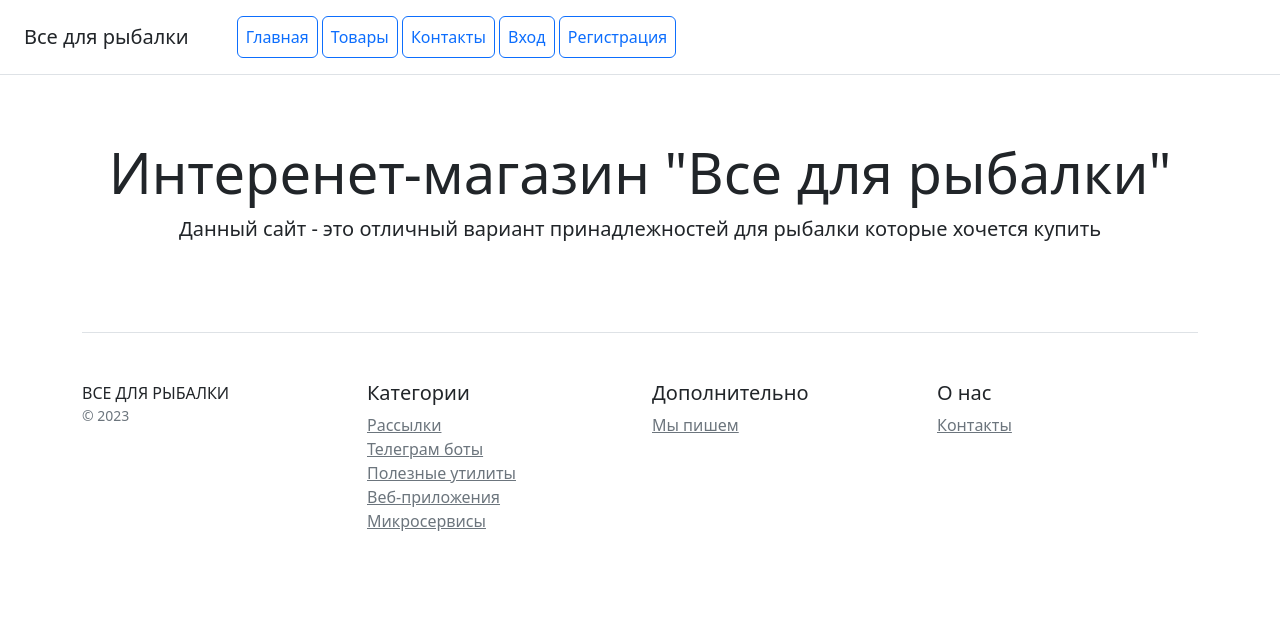
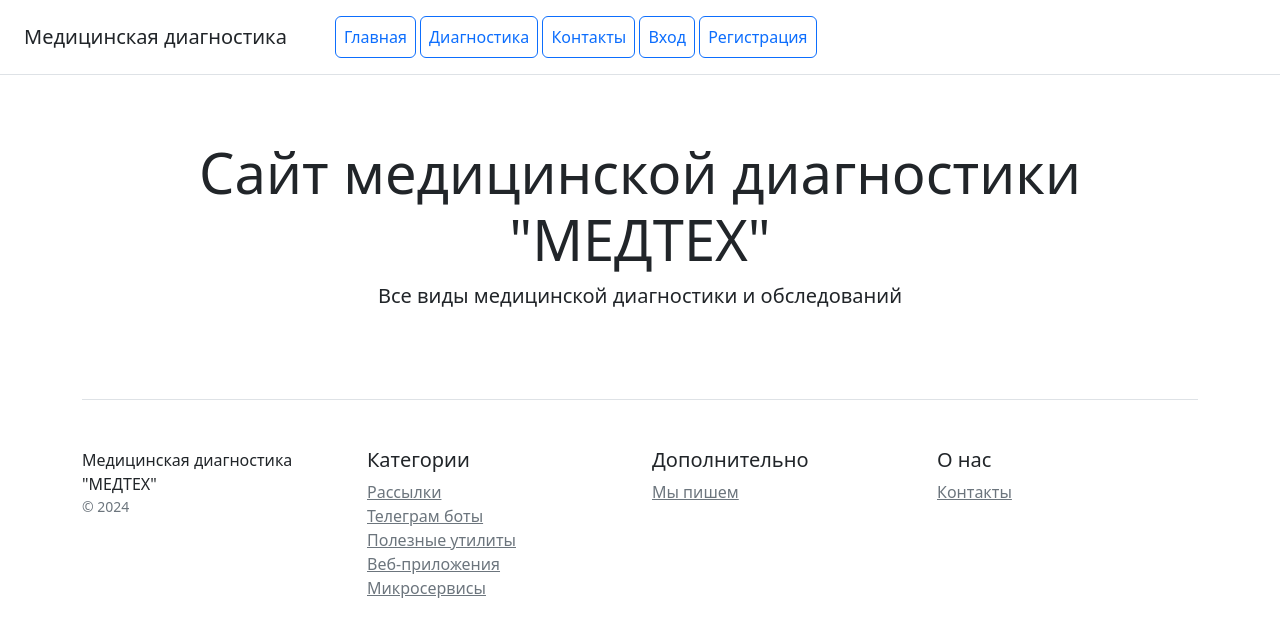
Before and after one commit to MilanKutnaGora/Medicine, a Django app: page / in a window 1280 px wide. Shown: the top 637 px of the page. Run offline with Django 5.2, Linux system fonts and the light colour scheme; some libraries are stand-ins or nearby versions.

Commit message:
Step 06 add

```diff
--- a/catalog/templates/catalog/base.html
+++ b/catalog/templates/catalog/base.html
@@ -3,7 +3,7 @@
 <head>
     <meta charset="utf-8">
     <meta name="viewport" content="width=device-width, initial-scale=1">
-    <title>Все для рыбалки</title>
+    <title>МЕДТЕХ</title>
     <link href="/static/css/bootstrap.min.css" rel="stylesheet">
 </head>
 <body>
@@ -19,8 +19,8 @@
     <footer class="pt-4 my-md-5 pt-md-5 border-top">
         <div class="row">
             <div class="col-12 col-md">
-                ВСЕ ДЛЯ РЫБАЛКИ
-                <small class="d-block mb-3 text-muted">&copy; 2023</small>
+                Медицинская диагностика "МЕДТЕХ"
+                <small class="d-block mb-3 text-muted">&copy; 2024</small>
             </div>
             <div class="col-6 col-md">
                 <h5>Категории</h5>
--- a/catalog/templates/catalog/home.html
+++ b/catalog/templates/catalog/home.html
@@ -2,8 +2,8 @@
 
 {% block content_1 %}
 <div class="pricing-header px-3 py-3 pt-md-5 pb-md-4 mx-auto text-center">
-    <h1 class="display-4">Интеренет-магазин "Все для рыбалки"</h1>
-    <p class="lead">Данный сайт - это отличный вариант принадлежностей для рыбалки которые хочется купить</p>
+    <h1 class="display-4">Сайт медицинской диагностики "МЕДТЕХ"</h1>
+    <p class="lead">Все виды медицинской диагностики и обследований</p>
 </div>
 
 {% endblock %}
--- a/catalog/templates/catalog/includes/inc_catalog_menu.html
+++ b/catalog/templates/catalog/includes/inc_catalog_menu.html
@@ -1,8 +1,8 @@
 <div class="d-flex flex-column flex-md-row align-items-center p-3 px-md-4 mb-3 bg-white border-bottom box-shadow">
-    <h5 class="my-0 mr-md-auto font-weight-normal">Все для рыбалки</h5>
+    <h5 class="my-0 mr-md-auto font-weight-normal">Медицинская диагностика</h5>
     <nav class="ms-5">
         <a class="p-2 btn btn-outline-primary" href="/">Главная</a>
-        <a class="p-2 btn btn-outline-primary" href="/shop/">Товары</a>
+        <a class="p-2 btn btn-outline-primary" href="/shop/">Диагностика</a>
 {#        <a class="p-2 btn btn-outline-primary" href="{% url 'record:list' %}">Запись блога</a>#}
         <a class="p-2 btn btn-outline-primary" href="/contacts/">Контакты</a>
         {% if user.is_authenticated %}
--- a/catalog/templates/catalog/product_detail.html
+++ b/catalog/templates/catalog/product_detail.html
@@ -6,7 +6,7 @@
             <div class="card">
                 <div class="card-header">
                     <h2 class="card-title">
-                        Информация о продукте
+                        Информация об услуге
                     </h2>
                 </div>
                 <div class="card-body">
@@ -18,7 +18,7 @@
                 <div class="card">
                 <div class="card-header">
                     <h2 class="card-title">
-                        Версия продукта
+                        Версия услуги
                     </h2>
                 </div>
                 <div class="card-body">
--- a/catalog/templates/catalog/product_form.html
+++ b/catalog/templates/catalog/product_form.html
@@ -7,7 +7,7 @@
                 <div class="card">
                     <div class="card-header">
                         <h2 class="card-title">
-                            Добавление продукта
+                            Добавление услуги
                         </h2>
                     </div>
                     <div class="card-body">
--- a/catalog/templates/catalog/shop.html
+++ b/catalog/templates/catalog/shop.html
@@ -2,7 +2,7 @@
 {% load my_tags %}
 {% block content_1 %}
     <div class="col-12 mb-5">
-    <a class="btn btn-outline-primary" href="{% url 'catalog:create_product' %}">Добавить товар</a>
+    <a class="btn btn-outline-primary" href="{% url 'catalog:create_product' %}">Добавить услугу</a>
     </div>
     {% for object in object_list %}
         <div class="col-3">
--- a/catalog/views.py
+++ b/catalog/views.py
@@ -10,6 +10,9 @@ from django.views.generic import ListView, DetailView, CreateView, UpdateView
 
 from catalog.forms import ProductForm, VersionForm, ModeratorForm
 from catalog.models import Product, Version
+from catalog.services import get_cached_category_for_product
+
+
 # from catalog.services import get_cached_category_for_product
 
 
```
